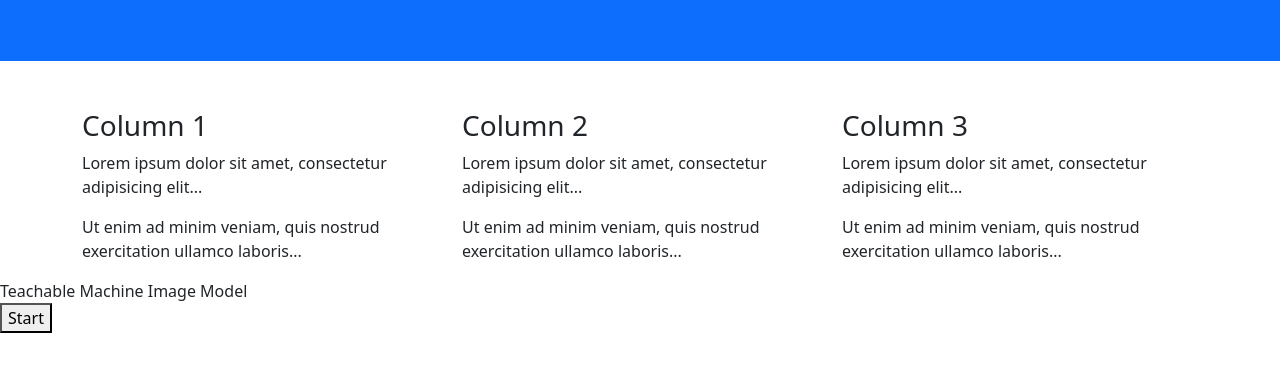
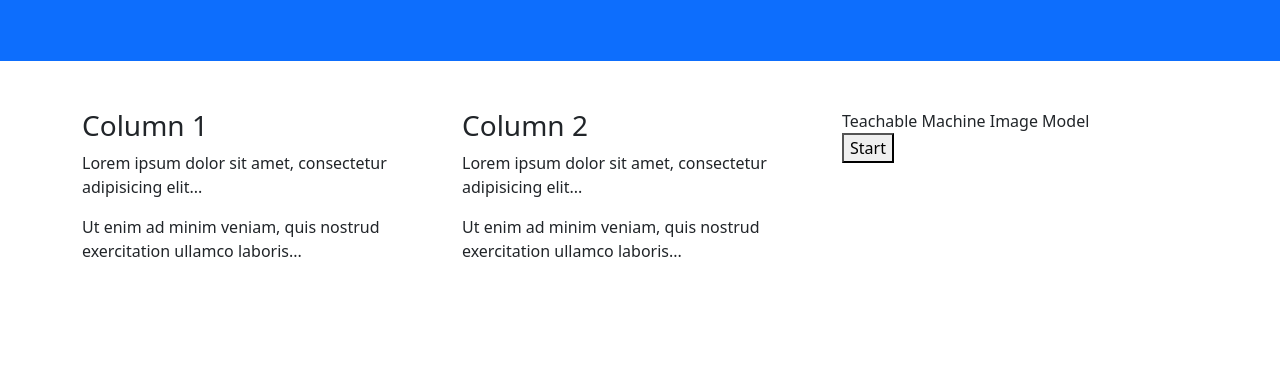
Before and after one commit to dental-informatics-org/testPrediction, a plain HTML site: page index.html in a window 1280 px wide. Shown: the part 131-502 px from the top of the page. Drawn offline with nearby package versions, Linux system fonts and the light colour scheme.

Commit message:
Update index.html

```diff
--- a/index.html
+++ b/index.html
@@ -30,18 +30,16 @@
       <p>Ut enim ad minim veniam, quis nostrud exercitation ullamco laboris...</p>
     </div>
     <div class="col-sm-4">
-      <h3>Column 3</h3>
-      <p>Lorem ipsum dolor sit amet, consectetur adipisicing elit...</p>
-      <p>Ut enim ad minim veniam, quis nostrud exercitation ullamco laboris...</p>
+      <div>Teachable Machine Image Model</div>
+      <button type="button" onclick="init()">Start</button>
+      <div id="webcam-container"></div>
+      <div id="label-container"></div>
     </div>
   </div>
 </div>
 
 </body>
-<div>Teachable Machine Image Model</div>
-<button type="button" onclick="init()">Start</button>
-<div id="webcam-container"></div>
-<div id="label-container"></div>
+
 
 <script type="text/javascript">
     // More API functions here:
```
